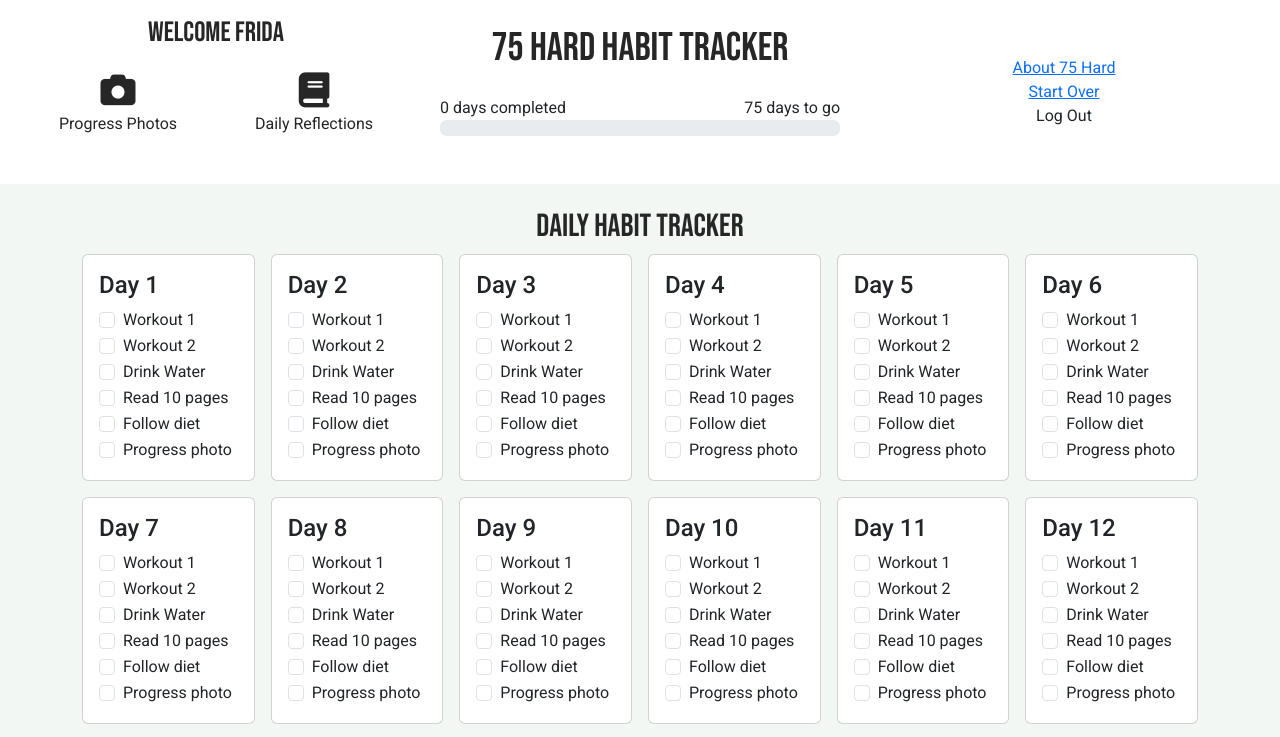
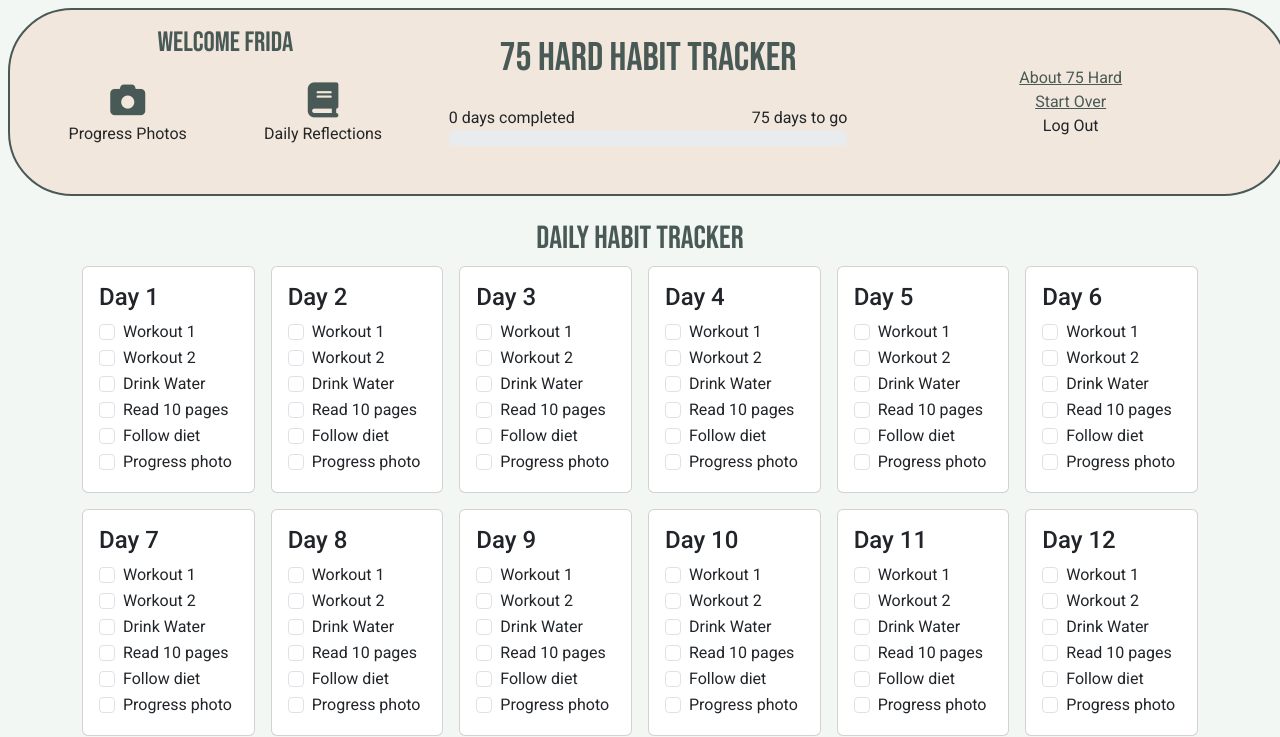
Before and after one commit to fjii86/75-hard-tracker, a plain HTML site: page index.html in a window 1280 px wide. Shown: the top 737 px of the page. Drawn offline with nearby package versions, Linux system fonts and the light colour scheme.

Commit message:
Add styling to header

```diff
--- a/assets/css/style.css
+++ b/assets/css/style.css
@@ -9,15 +9,29 @@ h1,
 h2,
 h3 {
     font-family: "Bebas Neue", sans-serif;
-    color: #252625;
+    color: #495956;
 }
 
 /* Header */
 
 .headercontainer {
     padding: 1rem;
-    margin-bottom: 1rem;
-    background-color: #fff; /* Color to see the container during development */
+    margin: 0.5rem 0.5rem;
+    background-color: #f2e7dd;
+    border: 2px solid #495956;
+    border-radius: 4rem;
+}
+
+.headercontainer a {
+    color: #495956;
+}
+
+.headercontainer a:hover {
+    color: #252d2b;
+}
+
+.progress-bar {
+    background-color: #495956;
 }
 
 /* Icons */
@@ -45,6 +59,7 @@ h3 {
   .icon-wrapper i {
     font-size: 35px;
     margin-bottom: 0.3rem;
+    color:#495956;
   }
 
   .icon-wrapper p {
```
